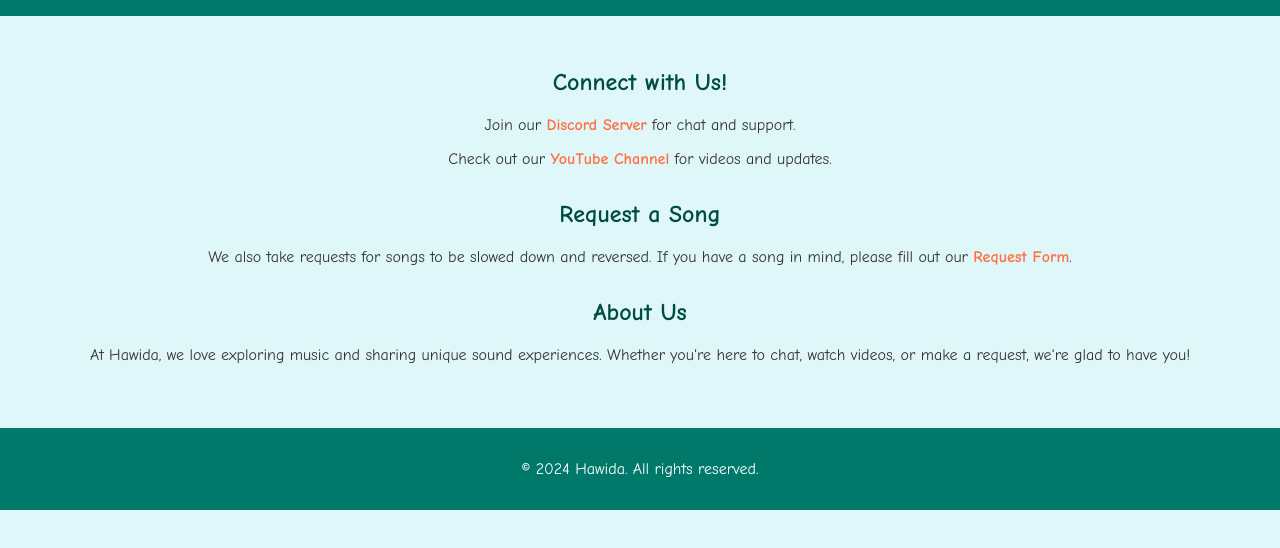
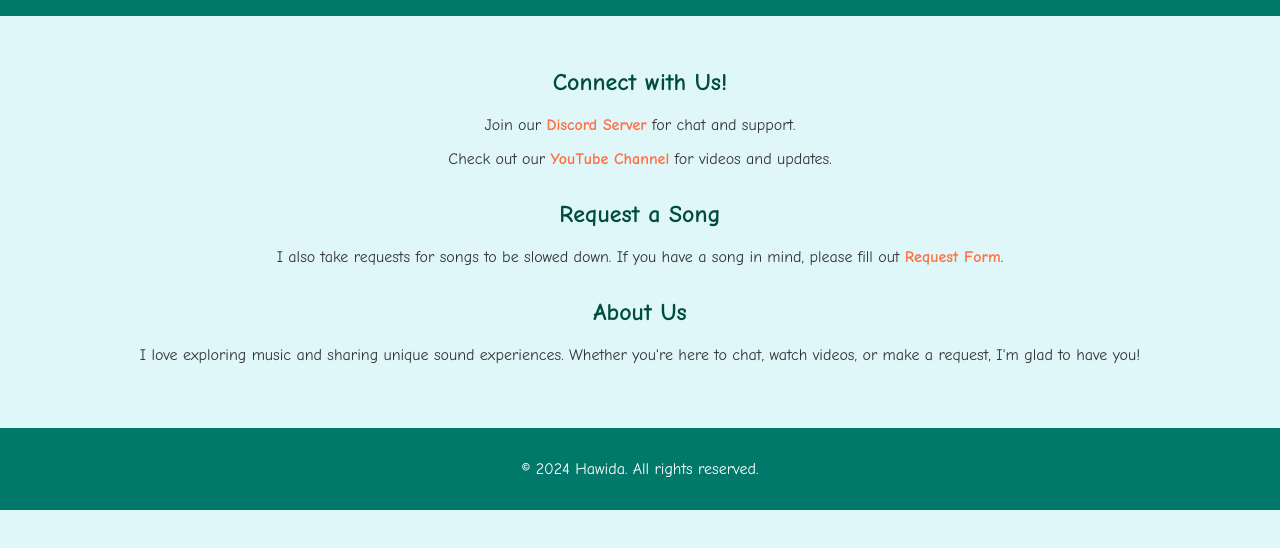
Before and after one commit to surfaulani/hawida-website, a plain HTML site: page index.html in a window 1280 px wide. Shown: the part 96-644 px from the top of the page. Drawn offline with Linux system fonts and the light colour scheme.

Commit message:
Update index.html

```diff
--- a/index.html
+++ b/index.html
@@ -58,12 +58,12 @@
 
         <div class="content-section">
             <h2>Request a Song</h2>
-            <p>We also take requests for songs to be slowed down and reversed. If you have a song in mind, please fill out our <a href="https://forms.gle/VhZHDg67YrNcWcN19" target="_blank">Request Form</a>.</p>
+            <p>I also take requests for songs to be slowed down. If you have a song in mind, please fill out <a href="https://forms.gle/VhZHDg67YrNcWcN19" target="_blank">Request Form</a>.</p>
         </div>
 
         <div class="content-section">
             <h2>About Us</h2>
-            <p>At Hawida, we love exploring music and sharing unique sound experiences. Whether you're here to chat, watch videos, or make a request, we're glad to have you!</p>
+            <p>I love exploring music and sharing unique sound experiences. Whether you're here to chat, watch videos, or make a request, I'm glad to have you!</p>
         </div>
     </div>
 
```
